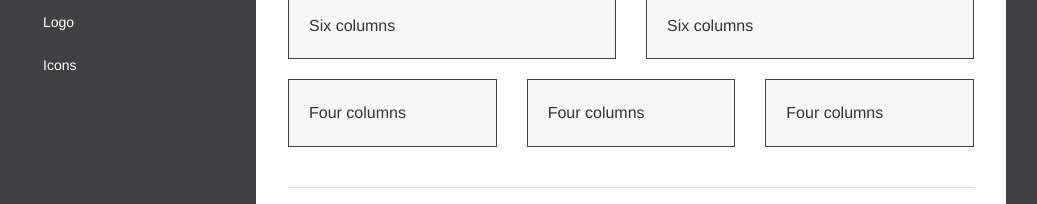
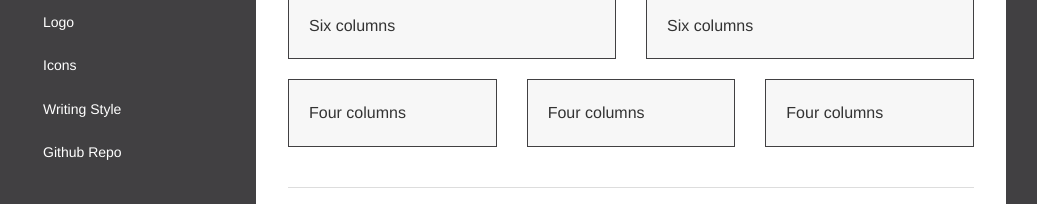
Before and after one commit to carbonfive/climbpatterns, a website: page index.html in a window 1280 px wide. Shown: the part 542-746 px from the top of the page, without its empty margins (134-1171 px from the left). Drawn offline with Linux system fonts and the light colour scheme.

Commit message:
add writing and github links

```diff
--- a/index.html
+++ b/index.html
@@ -25,6 +25,8 @@
               <li role="menuitem"><a href="#buttons">Buttons and Links</a></li>
               <li role="menuitem"><a href="#logo">Logo</a></li>
               <li role="menuitem"><a href="#icons">Icons</a></li>
+              <li role="menuitem"><a href="https://docs.google.com/a/carbonfive.com/document/d/1PAX8fOyrpc3FUlumDRrLcLsWxyJKcOXg74WQa0dvhNA/edit" target="_blank">Writing Style</a></li>
+              <li role="menuitem"><a href="https://github.com/carbonfive/climbpatterns" target="_blank">Github Repo</a></li>
             </ul>
         </nav>
       </div>
```
